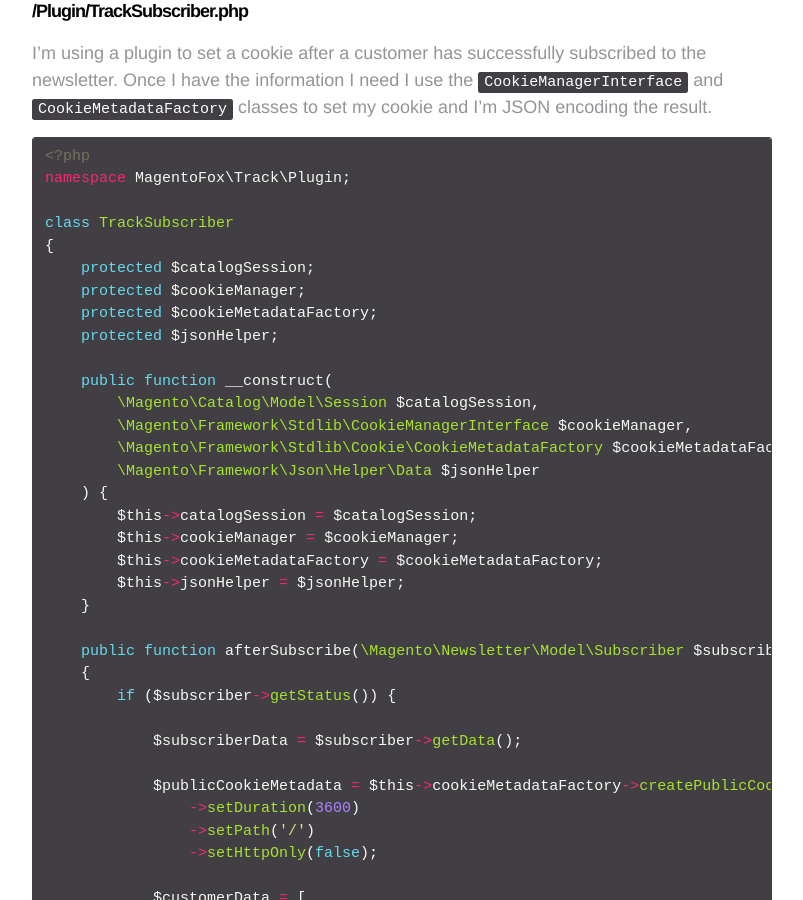
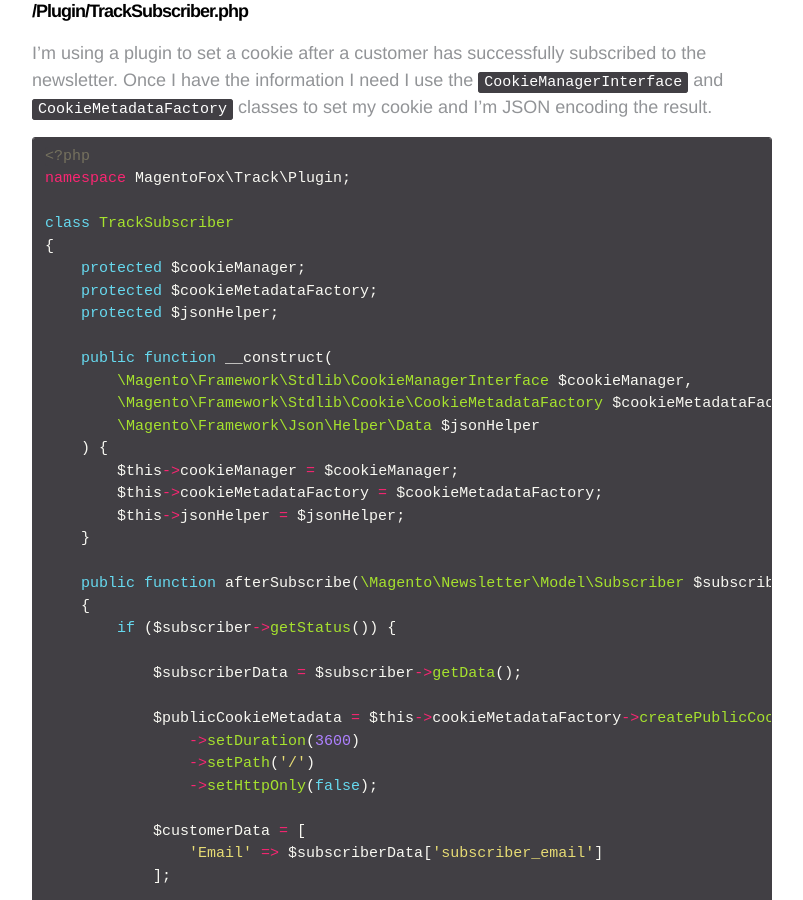
Before and after one commit to adampmoss/adampmoss.github.io, a Jekyll site: the page built from _posts/2017-05-8-private-data-tracking-in-magento-2.markdown, in a window 1280 px wide and 900 px high, scrolled down 1742 px. Shown: the whole window, without its empty margins (238-1041 px from the left). Built offline with Jekyll 4.4.1, drawn with Linux system fonts in a browser that asks for light colours; comment, search, counter and statistics services are not loaded.

Commit message:
Fixes code sample to remove catalogSession property

```diff
--- a/_posts/2017-05-8-private-data-tracking-in-magento-2.markdown
+++ b/_posts/2017-05-8-private-data-tracking-in-magento-2.markdown
@@ -63,18 +63,15 @@ namespace MagentoFox\Track\Plugin;
 
 class TrackSubscriber
 {
-    protected $catalogSession;
     protected $cookieManager;
     protected $cookieMetadataFactory;
     protected $jsonHelper;
 
     public function __construct(
-        \Magento\Catalog\Model\Session $catalogSession,
         \Magento\Framework\Stdlib\CookieManagerInterface $cookieManager,
         \Magento\Framework\Stdlib\Cookie\CookieMetadataFactory $cookieMetadataFactory,
         \Magento\Framework\Json\Helper\Data $jsonHelper
     ) {
-        $this->catalogSession = $catalogSession;
         $this->cookieManager = $cookieManager;
         $this->cookieMetadataFactory = $cookieMetadataFactory;
         $this->jsonHelper = $jsonHelper;
```
